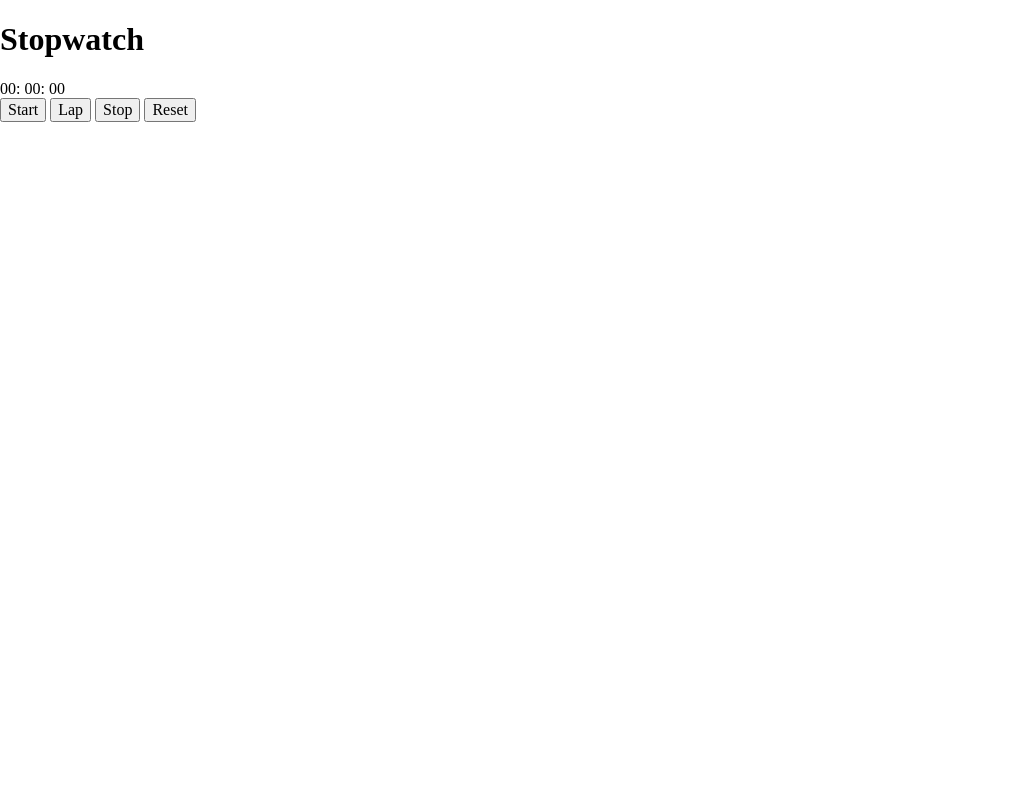
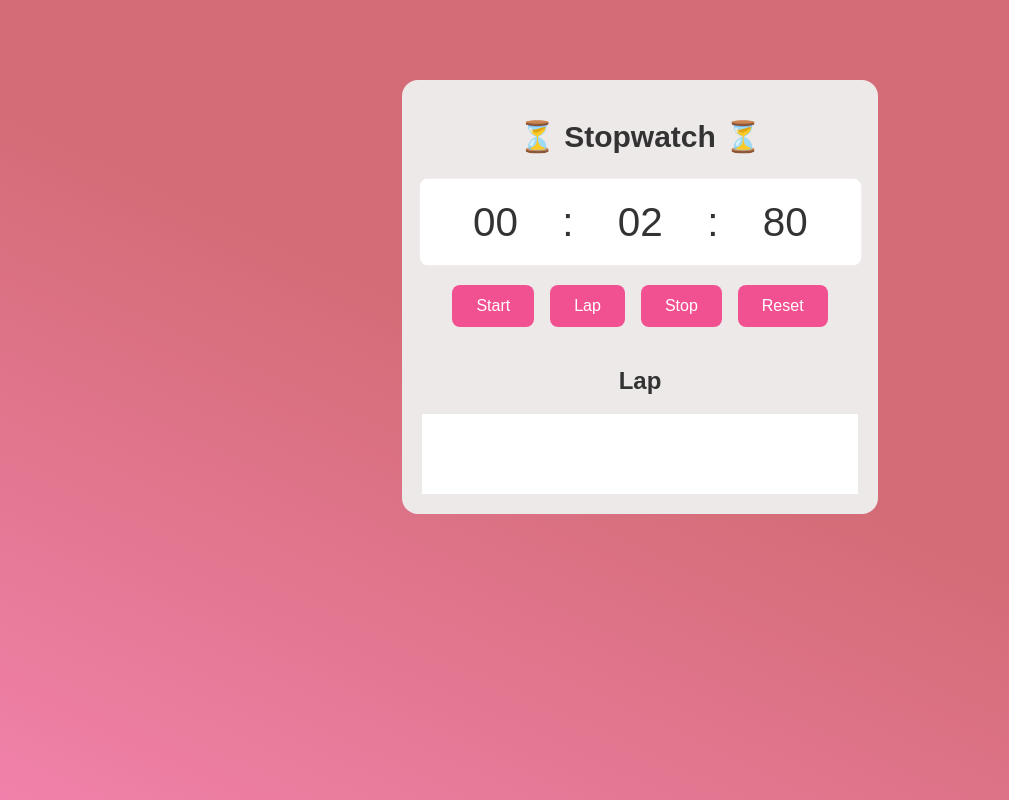
Before and after one commit to chong-demo/chong-demo, a plain HTML site: page javascriptApps/project1_stopWatch/index.html in a window 1280 px wide. Both pictures are taken after a click on the button "Start". Shown: the whole page, without its empty margins (0-1009 px from the left). Drawn offline with nearby package versions, Linux system fonts and the light colour scheme.

Commit message:
stopwatchApp
Done

```diff
--- a/javascriptApps/project1_stopWatch/index.html
+++ b/javascriptApps/project1_stopWatch/index.html
@@ -9,11 +9,11 @@
 </head>
 <body>
     <div class="container">
-        <h1 class="title">Stopwatch</h1>
+        <h1 class="title">⏳ Stopwatch ⏳</h1>
         <div class="stopwatch">
             <div class="timer">
-                <span id="minutes">00</span>:
-                <span id="seconds">00</span>:
+                <span id="minutes">00</span> :
+                <span id="seconds">00</span> :
                 <span id="millis">00</span>
             </div>
             <div class="control">
@@ -22,6 +22,12 @@
                 <button id="stop-button">Stop</button>
                 <button id="reset-button">Reset</button>
             </div>
+            <div class="result">
+                <h2 class="lap-title">Lap</h2>
+                <ul id="lap-list">
+
+                </ul>
+            </div>
         </div>
     </div>
     <script src="stopwatch.js"></script>
--- a/javascriptApps/project1_stopWatch/stopwatch.css
+++ b/javascriptApps/project1_stopWatch/stopwatch.css
@@ -0,0 +1,108 @@
+body {
+    background: linear-gradient(25deg, #f181aa, #d36c76 50%);
+    display: flex;
+    justify-content: center;
+    align-items: center;
+    min-height: 100vh; /*100% viewport */
+    font-family: sans-serif;
+    color: #333;
+}
+
+.container {
+    background-color: #eee9e9;
+    border-radius: 16px;
+    padding: 20px;
+    display:flex;
+    flex-direction: column;
+    align-items: center;
+    position: absolute;
+    top: 10vh;
+}
+
+.title {
+    font-size: 30px;
+    margin-bottom: 1.5rem;
+}
+
+.stopwatch {
+    display: flex;
+    flex-direction: column;
+    align-items: center;
+    gap: 20px;
+}
+
+.timer {
+    font-size: 40px;
+    background-color: #ffffff;
+    padding: 20px;
+    border-radius: 8px;
+    animation: pulse 0.5s infinite alternate;
+}
+
+@keyframes pulse {
+    from {
+        transform: scale(1);
+    }
+    to {
+        transform: scale(1.05);
+    }
+}
+
+.timer span {
+    width: 110px;
+    display: inline-block;
+    text-align: center;
+}
+
+.control {
+    display: flex;
+    gap: 1rem;
+}
+
+.control button {
+    padding: .75rem 1.5rem;
+    font-size: 1rem;
+    background-color: #f25191;
+    color: #fff;
+    border: none;
+    border-radius: 8px;
+    cursor: pointer;
+    transition: background-color 0.1s linear;
+}
+
+.control button:hover {
+    background-color: #d72a76;
+}
+
+.lap-title {
+    font-size: 1.5rem;
+    text-align: center;
+}
+
+.result {
+    width:100%;
+}
+
+ul {
+    list-style-type: none;
+    padding: 0;
+    margin: 0;
+    overflow-y: auto;
+    max-height: 200px;
+    background-color: #fff;
+    min-height: 5rem;
+}
+
+li {
+    padding: 1rem;
+    border-bottom: 1px solid #e0e0e0;
+}
+
+li:last-child {
+    border-bottom: none;
+}
+
+li span {
+    font-size: 1rem;
+    font-weight: 700;
+}
--- a/javascriptApps/project1_stopWatch/stopwatch.js
+++ b/javascriptApps/project1_stopWatch/stopwatch.js
@@ -0,0 +1,75 @@
+// var now = new Date()
+
+var min = document.getElementById("minutes")
+var sec = document.getElementById("seconds")
+var mil = document.getElementById("millis")
+
+var startButton = document.getElementById("start-button")
+var lapButton = document.getElementById("lap-button")
+var stopButton = document.getElementById("stop-button")
+var resetButton = document.getElementById("reset-button")
+
+var lapList = document.getElementById("lap-list")
+
+var minutes = 0
+var seconds = 0
+var milliseconds = 0
+var interval
+
+startButton.addEventListener('click', startTimer)
+lapButton.addEventListener('click', lapTimer)
+stopButton.addEventListener('click', stopTimer)
+resetButton.addEventListener('click', resetTimer)
+
+function startTimer() {
+    interval = setInterval(updateTimer, 10)
+    startButton.disabled = true
+    stopButton.disabled = false
+}
+function lapTimer() {
+    var lapTime = `
+                    ${padTime(minutes)} : ${padTime(seconds)} : ${padTime(milliseconds)}
+                    `
+    var listItem = document.createElement('li')
+    listItem.innerHTML = `<span>Lap ${lapList.childElementCount + 1}&nbsp;</span>${lapTime}`
+    lapList.appendChild(listItem)
+}
+function stopTimer() {
+    clearInterval(interval)
+    stopButton.disabled = true
+    startButton.disabled = false
+}
+function resetTimer() {
+    clearInterval(interval)
+    resetTimerData()
+    startButton.disabled = false
+}
+function updateTimer() {
+    milliseconds++
+    if (milliseconds === 100) {
+        milliseconds = 0
+        seconds++
+        if (seconds === 60) {
+            seconds = 0
+            minutes++
+        }
+    }
+    displayTimer()
+}
+
+function displayTimer() {
+    min.textContent = padTime(minutes)
+    sec.textContent = padTime(seconds)
+    mil.textContent = padTime(milliseconds)
+}
+
+function padTime(time) {
+    return time.toString().padStart(2, '0')
+}
+
+function resetTimerData() {
+    minutes = 0
+    seconds = 0
+    milliseconds = 0
+    displayTimer()
+}
```
